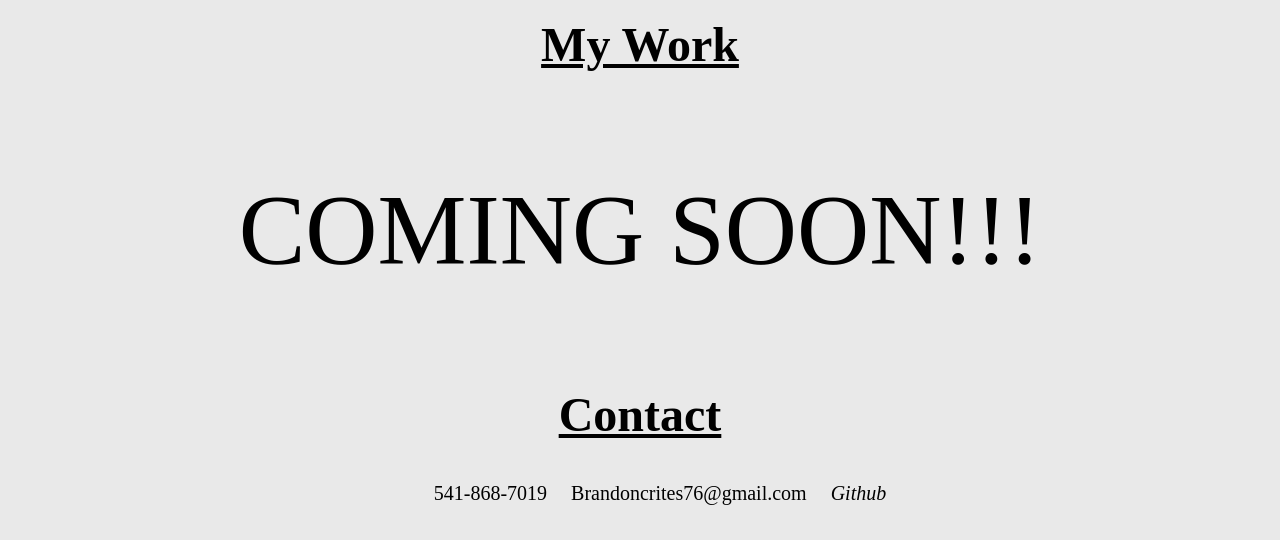
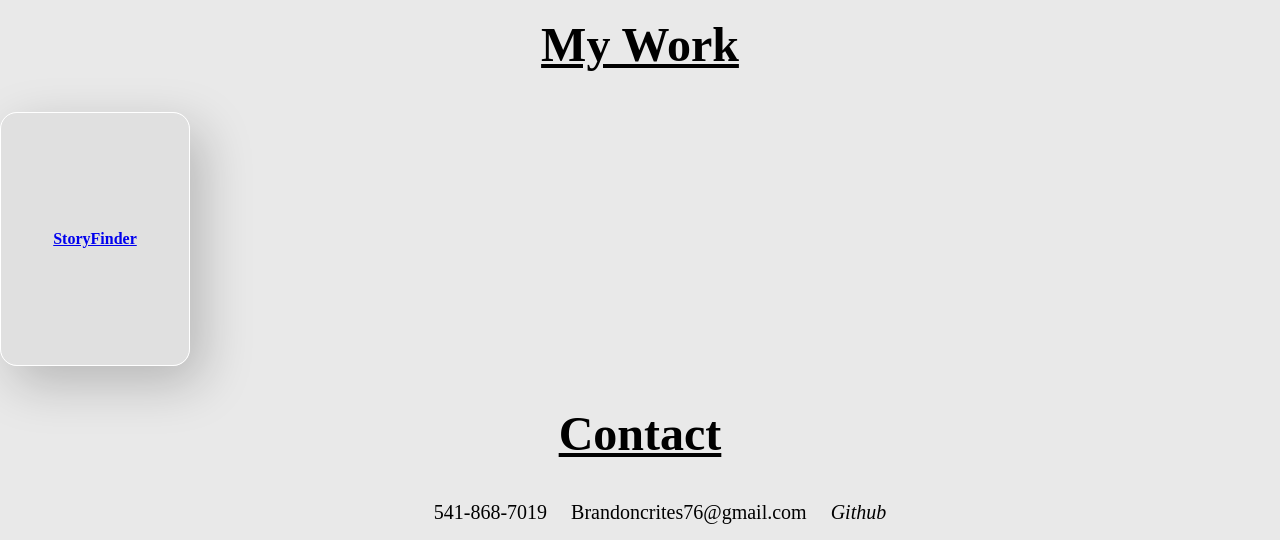
Before and after one commit to b-crites/Project2, a plain HTML site: page index.html in a window 1280 px wide. Shown: the part 913-1453 px from the top of the page. Drawn offline with Linux system fonts and the light colour scheme.

Commit message:
website added

```diff
--- a/index.html
+++ b/index.html
@@ -33,9 +33,11 @@
         </section>
         <h2 id="work">My Work</h2>
         <section>
-            <p class="bigtext">
-                Coming soon!!!
-            </p>
+
+                <div class="card">
+                    <a href="https://b-crites.github.io/BookClub/">StoryFinder</a>
+                </div>
+
         </section>
         <h2 id="contact">Contact</h2>
         <section>
--- a/style.css
+++ b/style.css
@@ -95,3 +95,31 @@ img{
     font-family: 'Lucida Sans', 'Lucida Sans Regular', 'Lucida Grande', 'Lucida Sans Unicode', Geneva, Verdana, sans-serif;
     font-size: 18px;
 }
+.card {
+    box-sizing: border-box;
+    width: 190px;
+    height: 254px;
+    background: rgba(217, 217, 217, 0.58);
+    border: 1px solid white;
+    box-shadow: 12px 17px 51px rgba(0, 0, 0, 0.22);
+    backdrop-filter: blur(6px);
+    border-radius: 17px;
+    text-align: center;
+    cursor: pointer;
+    transition: all 0.5s;
+    display: flex;
+    align-items: center;
+    justify-content: center;
+    user-select: none;
+    font-weight: bolder;
+    align-items: center;
+  }
+
+  .card:hover {
+    border: 1px solid black;
+    transform: scale(1.05);
+  }
+
+  .card:active {
+    transform: scale(0.95) rotateZ(1.7deg);
+  }
```
